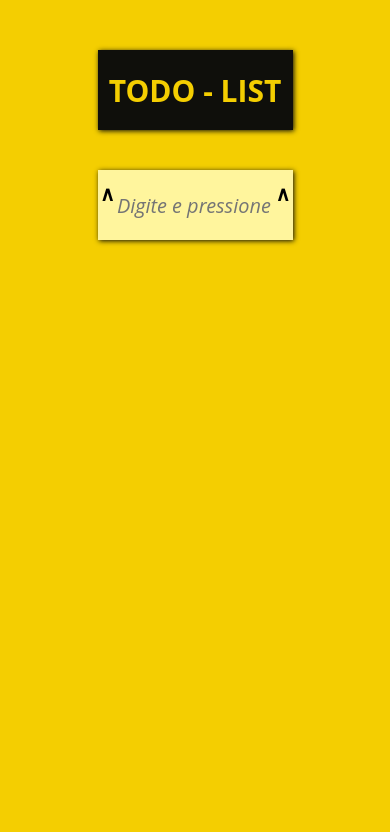
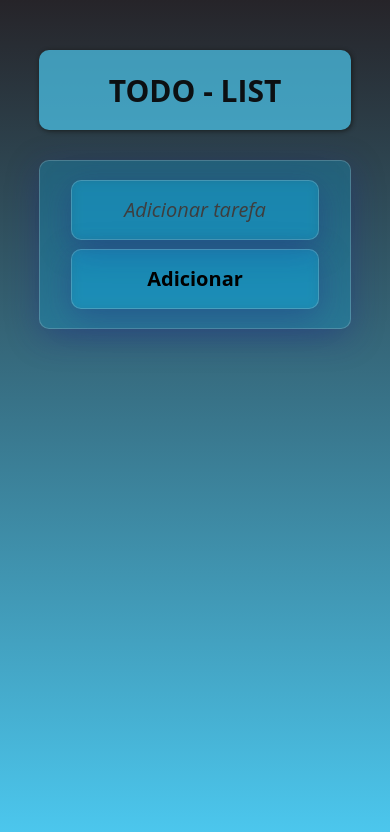
Before and after one commit to YuriCF1/Proj.Estudo---To-Do-LIst-, a plain HTML site: page index.html in a window 390 px wide. Drawn offline with Linux system fonts and the light colour scheme.

Commit message:
Responsividade do projeto toda dexecutada

```diff
--- a/app.js
+++ b/app.js
@@ -12,6 +12,21 @@
 //     {'task':'Teste', 'status': ''}
 
 // ];
+
+//Função para celular
+const botao = document.getElementById('botaoadd');
+const inpuTexto = document.getElementById('newItem');
+
+botao.addEventListener("click", function (e) {
+    const banco = getBanco();
+        banco.push ({'task': inpuTexto.value, 'status': ''})
+       //Pode ser também: banco.push ({'task': evento.target.value, 'status': ''}) //O valor do alvo do evento, no caso, o texto
+       setBanco(banco)
+       atualizarTela();
+       inpuTexto.value = ''; //Limpar a tarefa
+})
+
+//Função terminada
 
 const getBanco = () => JSON.parse(localStorage.getItem('todoListItem')) ?? [];
 //Nome dado para o item do localSotage
@@ -63,7 +78,7 @@ const inserirItem = (evento) => { //O addEventListener manda para o callback'ins
        atualizarTela();
         evento.target.value = ''; //Limpar a tarefa
     }
-    console.log(tecla)
+    // console.log(tecla)
 }
 
 const removerItem = (indice) => {
@@ -97,6 +112,7 @@ const clickItem = (evento) => { //O addEventListener manda para o callback'click
     console.log(elementoClicado)
 }
 
+
 document.getElementById('newItem').addEventListener('keypress', inserirItem);
 document.getElementById('todoList').addEventListener('click', clickItem);
 atualizarTela('1');
--- a/index.html
+++ b/index.html
@@ -1,17 +1,26 @@
 <!DOCTYPE html>
 <html lang="pt-br">
+
 <head>
     <meta charset="UTF-8">
     <meta name="viewport" content="width=device-width, initial-scale=1.0">
     <link rel="stylesheet" href="style.css">
-    <title>todo-list</title>
+
+    <link rel="icon" type="imagem/png" href="img/8725976_list_ui_alt_icon.png" />
+
+    <link rel="preconnect" href="https://fonts.googleapis.com">
+    <link rel="preconnect" href="https://fonts.gstatic.com" crossorigin>
+    <link href="https://fonts.googleapis.com/css2?family=Shadows+Into+Light&display=swap" rel="stylesheet">
+
+    <title>To do list</title>
 </head>
+
 <body>
     <div class="todo">
-        <div class ="todo__title">
+        <div class="todo__title">
             TODO - LIST
         </div>
-<!--
+        <!--
         <div class="todo__list">
             <label class="todo__item">
                 <input type="checkbox">
@@ -28,11 +37,13 @@
         </div>
 
         <div class="todo__new-item">
-            <div>&and;</div>
-            <input type="text" id="newItem" placeholder="Digite e pressione enter para adicionar a tarefa">
-            <div>&and;</div>
+            <!-- <div>&and;</div> -->
+            <input type="text" id="newItem" placeholder="Adicionar tarefa">
+            <!-- <div>&and;</div> -->
+            <input type="button" name="" id="botaoadd" value="Adicionar">
         </div>
     </div>
     <script src="app.js"></script>
 </body>
+
 </html>
--- a/style.css
+++ b/style.css
@@ -1,5 +1,6 @@
 :root {
-    --primary-color: #F4CE01;
+    --gradiente: linear-gradient(#262429, #4cc9f0);
+    --primary-color: #4cc9f0;
     --secondary-color: #0F0F0B;
 }
 
@@ -13,7 +14,9 @@ html {
 }
 
 body {
-    background-color: var(--primary-color);
+    background: var(--gradiente);
+    background-repeat: no-repeat;
+    height: 100vh;
     font: bold 2rem 'Open Sans', sans-serif;
 }
 
@@ -28,7 +31,7 @@ body {
 
 .todo__title {
     display: flex;
-    background-color: var(--secondary-color);
+    background: var(--primary-color);
     width: 100%;
     height: 80px;
     justify-content: center;
@@ -36,7 +39,9 @@ body {
     margin-top: 50px;
     box-shadow: 1px 1px 5px var(--secondary-color);
     font-size: 3rem;
-    color: var(--primary-color);
+    opacity: 70%;
+    border-radius: 1rem;
+    /* color: var(--primary-color); */
 }
 
 .todo__list {
@@ -53,7 +58,17 @@ body {
     justify-content: space-between;
     align-items: center;
     padding: 5px;
-    box-shadow: 1px 1px 5px var(--secondary-color);
+    /* box-shadow: 1px 1px 5px var(--secondary-color); */
+
+    background: rgba( 17, 166, 217, 0.3 );
+    box-shadow: 0 8px 32px 0 rgba( 31, 38, 135, 0.37 );
+    backdrop-filter: blur( 5.5px );
+    -webkit-backdrop-filter: blur( 5.5px );
+    border-radius: 10px;
+    border: 1px solid rgba( 255, 255, 255, 0.18 );
+
+    font-family: 'Shadows Into Light', cursive;
+    font-size: 3rem;
 }
 .todo__item > div {
     width: 80%;
@@ -76,7 +91,7 @@ body {
 .todo__item > input[type='checkbox'] {
     width: 30px;
     height: 30px;
-    font: inherit;
+
 }
 
 
@@ -86,7 +101,7 @@ body {
 
 .todo__new-item{
     display: flex;
-    background-color: #fff59d;
+    background-color: #7209b7;
     width: 100%;
     height: 70px;
     justify-content: space-evenly;
@@ -94,17 +109,70 @@ body {
     box-shadow: 1px 1px 5px var(--secondary-color);
     margin: 10px;
     font: inherit;
+
+    background: rgba( 17, 166, 217, 0.3 );
+    box-shadow: 0 8px 32px 0 rgba( 31, 38, 135, 0.37 );
+    backdrop-filter: blur( 5.5px );
+    -webkit-backdrop-filter: blur( 5.5px );
+    border-radius: 10px;
+    border: 1px solid rgba( 255, 255, 255, 0.18 );
 }
 
 .todo__new-item > input{
-    background-color: #fff59d;
     border: none;
     width: 80%;
     outline: none;
     font: inherit;
+    align-items: center;
+    text-align: center;
+
+    background: rgba( 17, 166, 217, 0.3 );
+    box-shadow: 0 8px 32px 0 rgba( 31, 38, 135, 0.37 );
+    backdrop-filter: blur( 5.5px );
+    -webkit-backdrop-filter: blur( 5.5px );
+    border-radius: 10px;
+    border: 1px solid rgba( 255, 255, 255, 0.18 );
+
 }
 
 .todo__new-item > input::placeholder {
     font-style: italic;
     font-weight: normal;
+    color: rgb(63, 62, 62);
 }
+
+#botaoadd {
+    display: none;
+
+}
+
+
+@media screen and (max-width: 500px) {
+    .todo {
+        width: 80vw;
+
+    }
+
+    .todo__item > div {
+        width: 70%;
+    }
+
+    .todo__new-item{
+        display: flex;
+        flex-direction: column;
+        height: 20vh;
+        align-items: center;
+        margin: 0 auto;
+
+    }
+
+    .todo__new-item > input{
+        height: 6rem;
+
+    }
+
+    #botaoadd {
+        display: block;
+
+    }
+}
```
Also changed, not shown: img/8725976_list_ui_alt_icon.png (added).
